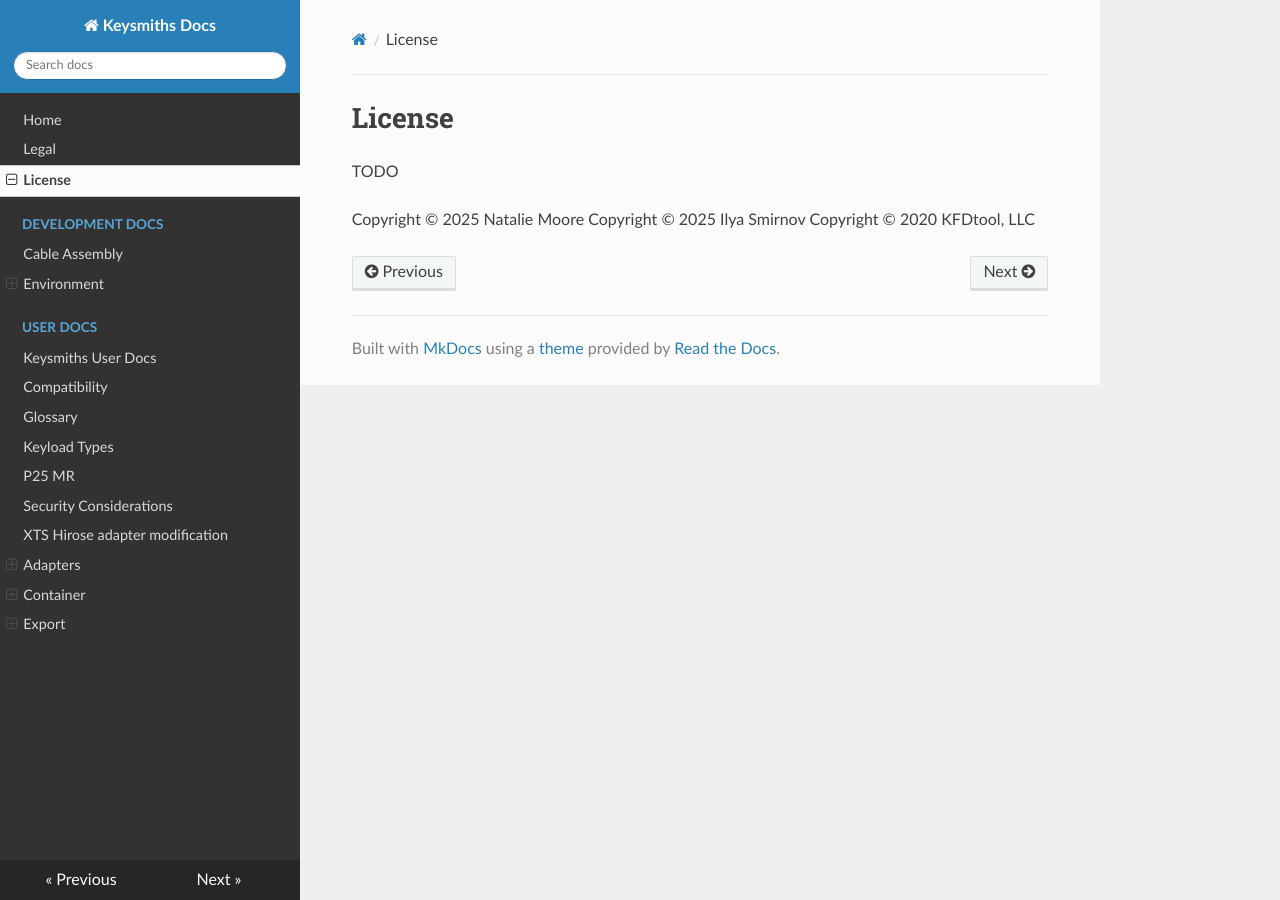
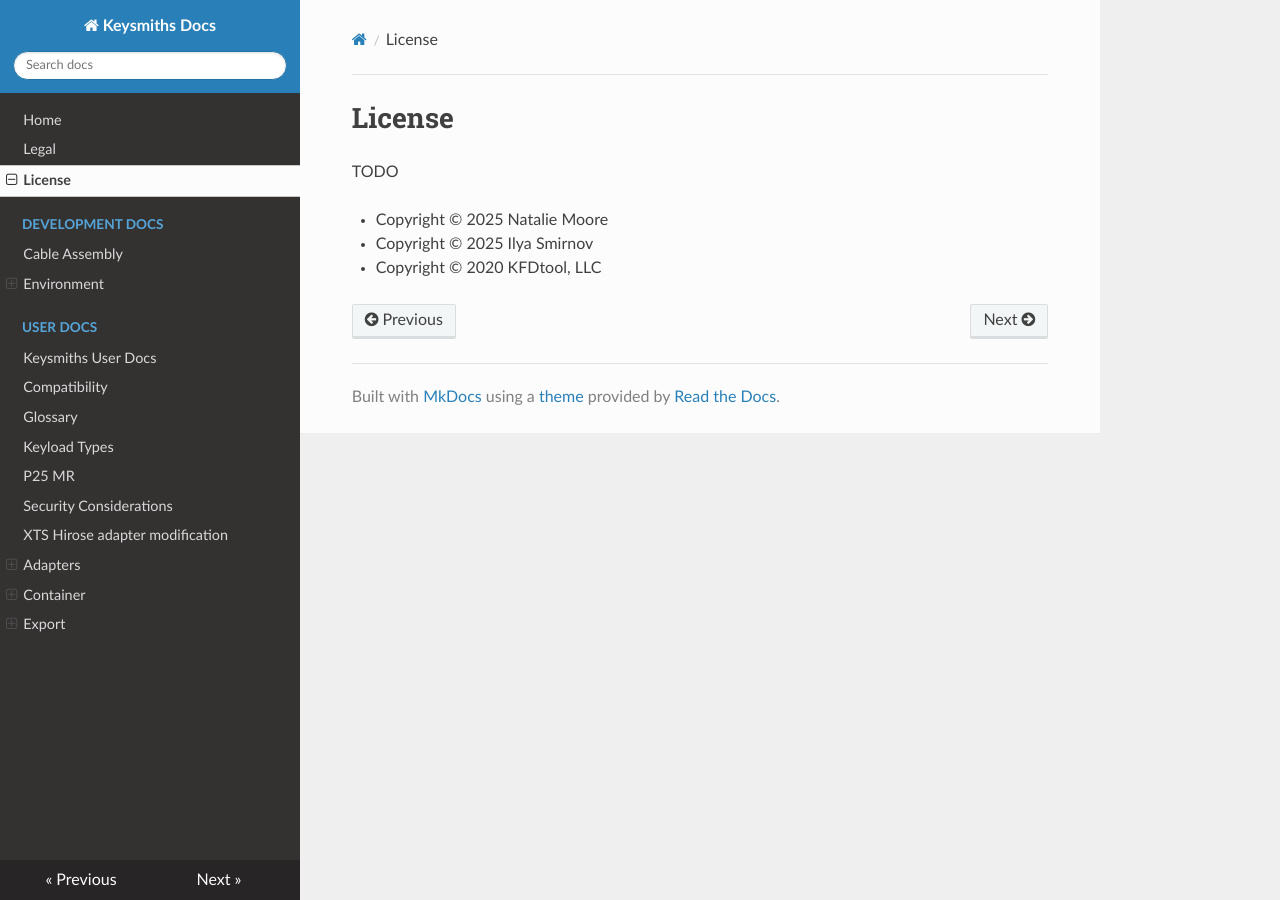
Before and after one commit to keysmithsdev/docs.keysmiths.dev, an MkDocs documentation site: the page built from docs/License.md, in a window 1280 px wide. Built offline with MkDocs 1.6.1, drawn with Linux system fonts in a browser that asks for light colours; nearby versions of some CDN libraries.

Commit message:
small styling fixes

```diff
--- a/docs/License.md
+++ b/docs/License.md
@@ -2,6 +2,6 @@
 
 TODO
 
-Copyright © 2025 Natalie Moore
-Copyright © 2025 Ilya Smirnov
-Copyright © 2020 KFDtool, LLC
+- Copyright © 2025 Natalie Moore
+- Copyright © 2025 Ilya Smirnov
+- Copyright © 2020 KFDtool, LLC
```
Also changed, not shown: docs/User Docs/Compatibility.md (+1 -2 lines).
